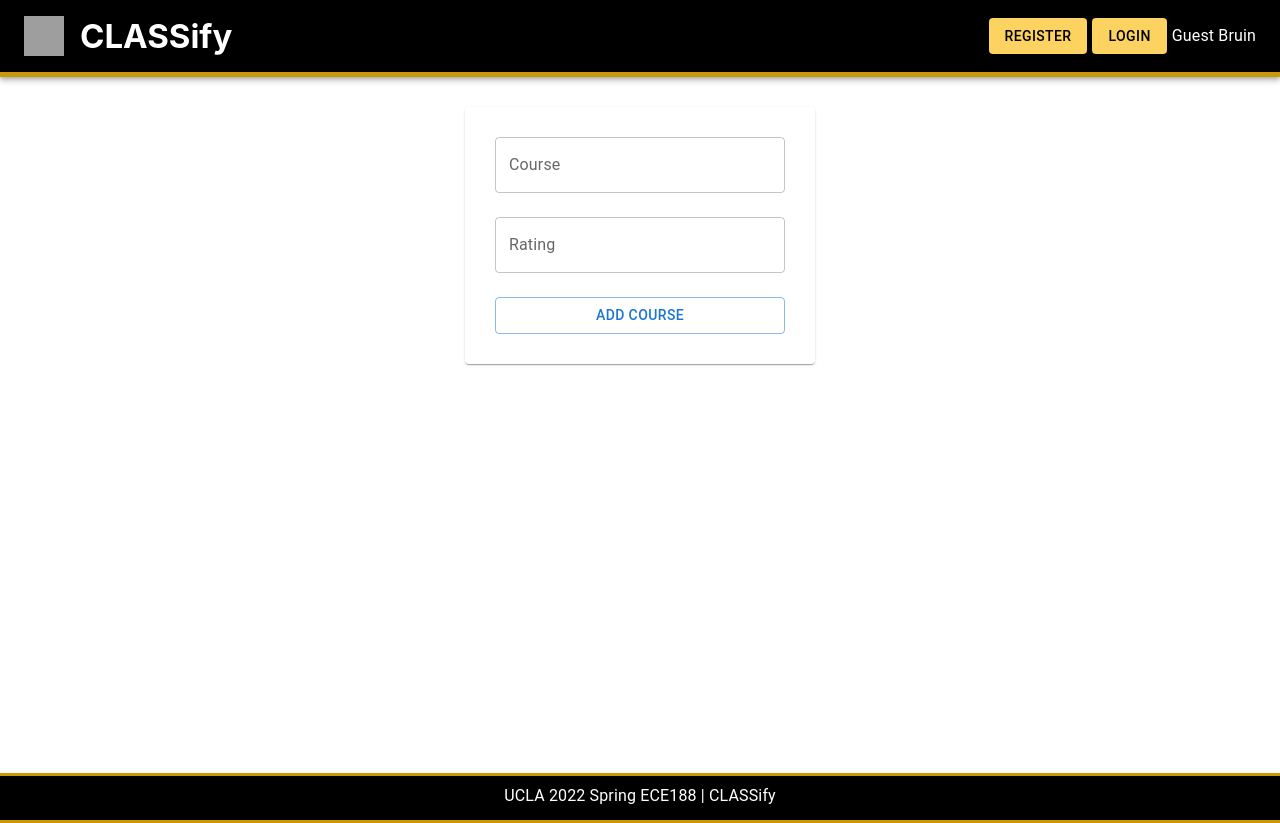
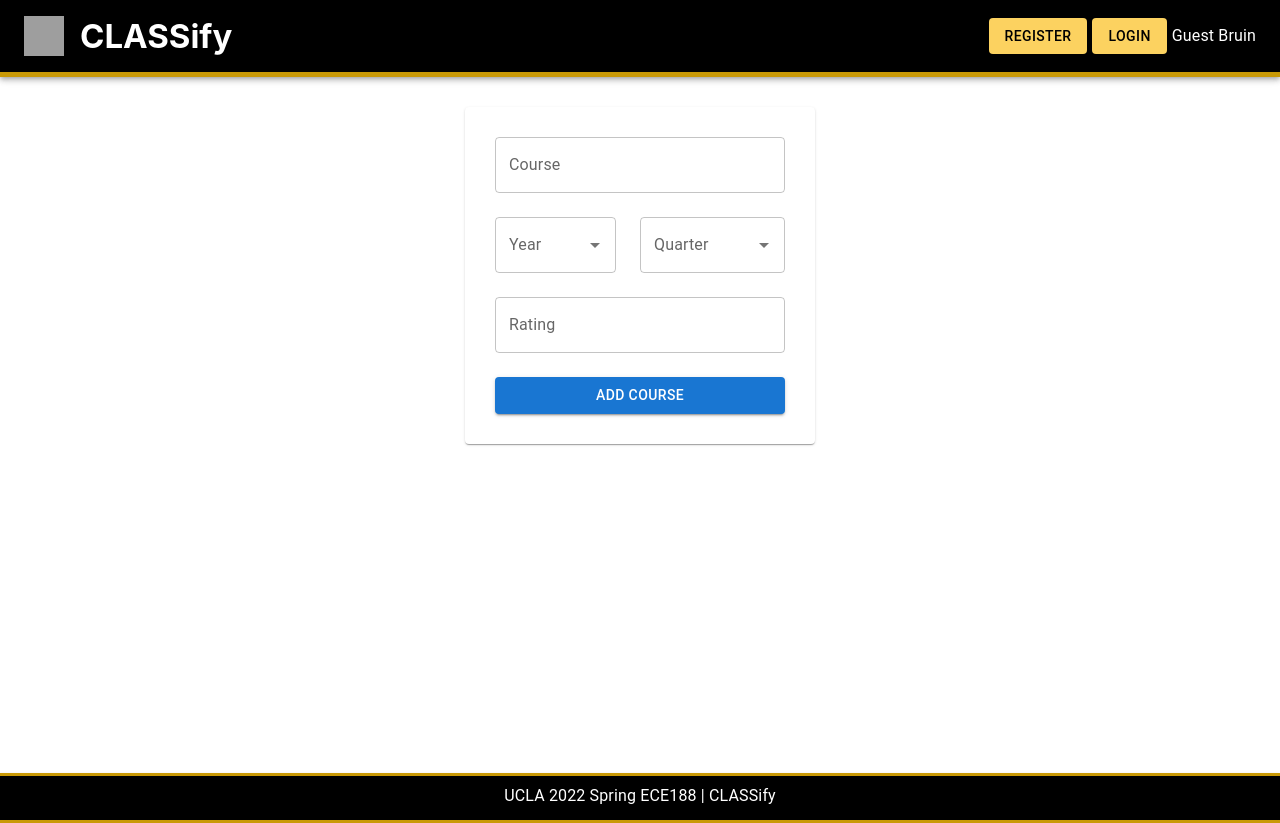
Before and after one commit to Hazel-Heejeong-Nam/classify, a Next.js app: page /log in a window 1280 px wide. Built offline with nearby package versions, Linux system fonts and the light colour scheme; grey boxes are pictures that could not be loaded.

Commit message:
Update log.js

```diff
--- a/pages/log.js
+++ b/pages/log.js
@@ -1,16 +1,35 @@
 import Head from 'next/head'
 import Navbar from '../components/Navbar'
 import Footer from '../components/Footer'
-import { Button, Card, Container, Grid, Stack, Typography } from '@mui/material'
+import { Button, Card, Container, Grid, Stack, Typography, Rating } from '@mui/material'
 import FormInput from '../components/FormInput'
 import { useForm } from 'react-hook-form'
-import { useContext, useEffect, useState } from 'react'
+import { useContext, useEffect, useState, number } from 'react'
 import { UserContext } from '../contexts/UserContext'
+import { createTheme, ThemeProvider } from '@mui/material/styles'
+import FormAutocomplete from '../components/FormAutocomplete'
 
 export default function Log() {
   const { control, handleSubmit } = useForm()
   const { user } = useContext(UserContext)
   const [courses, setCourses] = useState(null)
+  const ucla = createTheme({
+    palette: {
+      uclablue: {
+        main: '#162330',
+        contrastText: '#ffffff'
+      },
+      uclayellow: {
+        main: '#c99906',
+        contrastText: '#1a64db'
+      },
+      cardcolor : {
+        main : '#b5bdc9'
+      }
+    },
+  });
+  const possibleYears = ['2022','2021', '2020', '2019', '2018', '2017','2016','2015','2014']
+  const possibleQuarters = ['Fall', 'Winter', 'Spring']
 
   useEffect(() => {
     const user = JSON.parse(localStorage.getItem('user'))
@@ -47,6 +66,7 @@ export default function Log() {
   }
 
   return (
+    <ThemeProvider theme = {ucla}>
       <div>
         <Head>
           <title>Classify</title>
@@ -66,8 +86,31 @@ export default function Log() {
                 <form onSubmit={handleSubmit(addRating)}>
                   <Stack spacing={3}>
                     <FormInput name='course' control={control} label='Course' />
+                      <Grid
+                        container
+                        direction="row"
+                        justifyContent="space-between"
+                        alignItems="center"
+                      >
+                        <Grid item xs={5}>
+                          <FormAutocomplete
+                            name='year'
+                            control={control}
+                            label='Year'
+                            options = {possibleYears}
+                          />
+                        </Grid>
+                        <Grid item xs={6}>
+                          <FormAutocomplete
+                            name='quarter'
+                            control={control}
+                            label='Quarter'
+                            options={possibleQuarters}
+                          />
+                        </Grid>
+                      </Grid>
                     <FormInput name='rating' control={control} label='Rating' />
-                  <Button variant='outlined' type='submit'>
+                    <Button variant='contained' type='submit'>
                       ADD COURSE
                     </Button>
                   </Stack>
@@ -79,7 +122,7 @@ export default function Log() {
                     <Stack spacing={3}>
                       {courses.map((course) => (
                         <Typography>
-                        {course['course']}: {course['rating']}
+                          {course['year']} : {course['quarter']}: {course['course']}: {course['rating']}
                         </Typography>
                       ))}
                     </Stack>
@@ -91,5 +134,6 @@ export default function Log() {
         </main>
         <Footer />
       </div>
+    </ThemeProvider>
   )
 }
```
Lines whose indentation alone changed are shown as unchanged.
